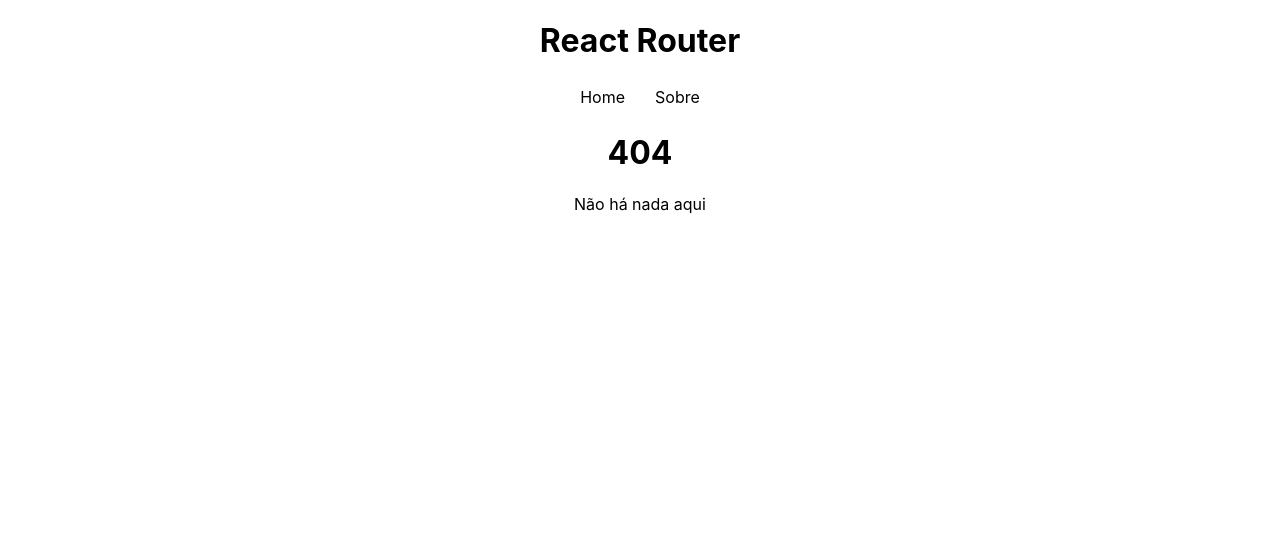
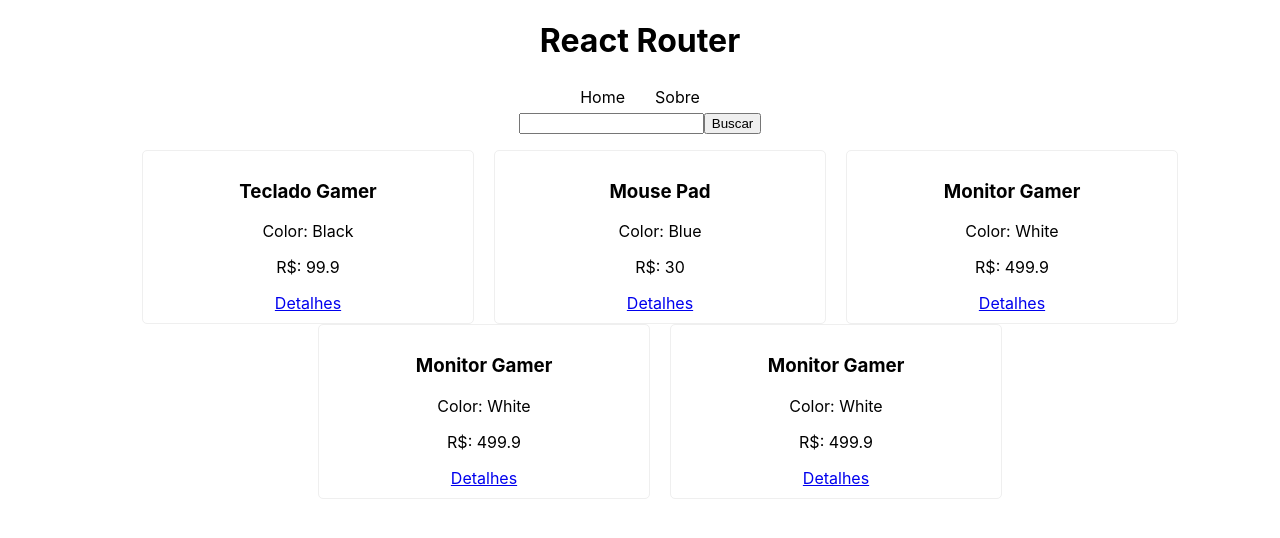
Before and after one commit to renawmontanari/react-router, a React (Create React App) app in the folder reactrouter/: page /search in a window 1280 px wide. Before the commit this address had no page. Shown: the top 538 px of the page. Built offline with nearby package versions, Linux system fonts and the light colour scheme; data requests are answered from the project's data file.

Commit message:
React-Router

```diff
--- a/reactrouter/src/App.js
+++ b/reactrouter/src/App.js
@@ -10,9 +10,11 @@
 import Product from './pages/Product';
 import Info from './pages/Info';
 import NotFound from './pages/NotFound';
+import Search from './pages/Search';
 
 // Components
 import Navbar from './components/Navbar';
+import SearchForm from './components/SearchForm';
 
 function App() {
   return (
@@ -21,6 +23,8 @@
       <BrowserRouter>
       {/*Links com react router*/}
       <Navbar />
+        {/* Search */}
+        <SearchForm />
         <Routes>
           <Route path='/' element={<Home />} />
           <Route path='/about' element={<About />} />
@@ -28,12 +32,14 @@
           <Route path='/products/:id' element={<Product />} />
           {/* Nested Route */}
           <Route path='/products/:id/info' element={<Info />} />
+          {/* Search */}
+          <Route path='/search' element={<Search />} />
           {/* No match route */}
           <Route path='*' element={<NotFound />} />
         </Routes>
       </BrowserRouter>
     </div>
   );
-}
+};
 
 export default App;
--- a/reactrouter/src/components/Navbar.js
+++ b/reactrouter/src/components/Navbar.js
@@ -11,7 +11,7 @@
         <NavLink to="/">Home</NavLink>
         <NavLink to="/about">Sobre</NavLink>
     </nav>
-  )
-}
+  );
+};
 
 export default Navbar;
--- /dev/null
+++ b/reactrouter/src/components/SearchForm.js
@@ -0,0 +1,25 @@
+
+import { useNavigate } from "react-router-dom";
+import { useState } from "react";
+
+const SearchForm = () => {
+    const navigate = useNavigate();
+    const [query, setQuery] = useState();
+
+    const handleSubmit = (e) => {
+        e.preventDefault()
+
+        navigate('/search?q=' + query);
+    }
+
+  return (
+    <div>
+        <form onSubmit={handleSubmit}>
+            <input type="text" onChange={(e) => setQuery(e.target.value)} />
+            <input type="submit" value="Buscar" />
+        </form>
+    </div>
+  );
+};
+
+export default SearchForm;
--- /dev/null
+++ b/reactrouter/src/pages/Search.js
@@ -0,0 +1,30 @@
+
+import { useSearchParams } from "react-router-dom";
+import { useFetch } from "../hooks/useFetch";
+import { Link } from "react-router-dom";
+
+const Search = () => {
+    const [searchParams] = useSearchParams();
+
+    const url = "http://localhost:3000/products?" + searchParams;
+
+    const {data: items, loading, error} = useFetch(url);
+
+  return (
+    <div>
+        <ul className="products">
+            {items && items.map(item => (
+                <li key={item.id}>
+                    <h3>{item.name}</h3>
+                    <p>Color: {item.color}</p>
+                    <p>R$: {item.price}</p>
+                    {/* Rota dinamica */}
+                    <Link to={`/products/${item.id}`}>Detalhes</Link>
+                </li>
+            ))}
+        </ul>
+    </div>
+  )
+}
+
+export default Search
```
